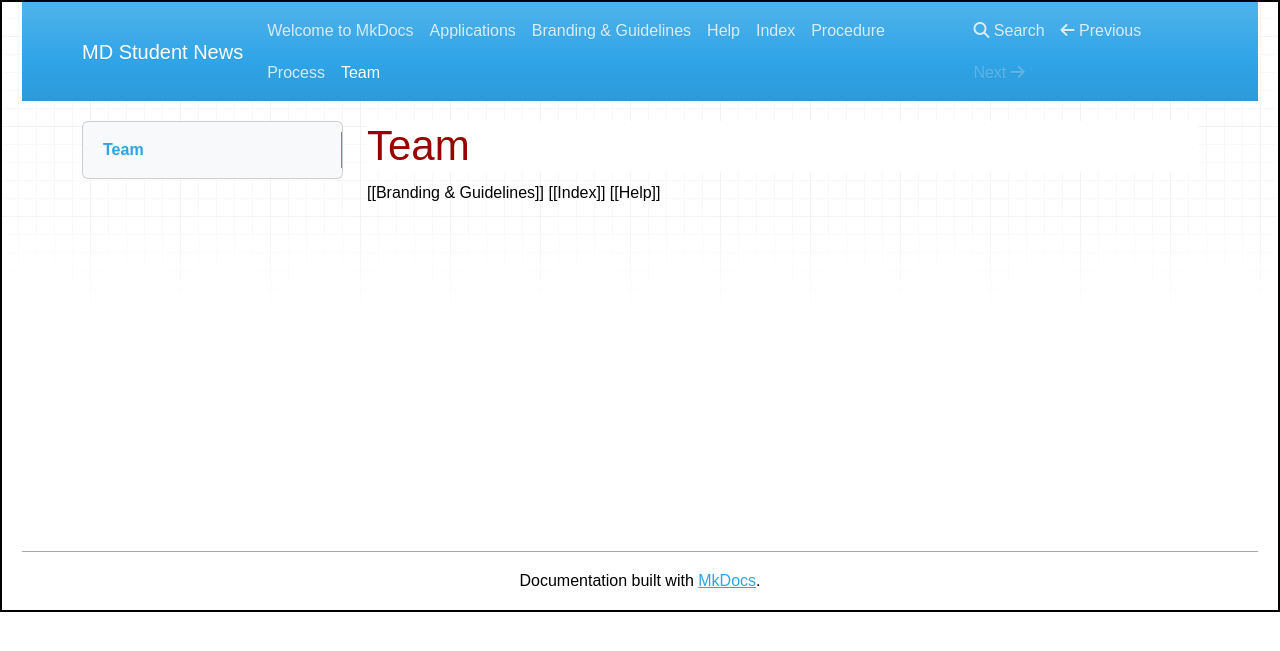
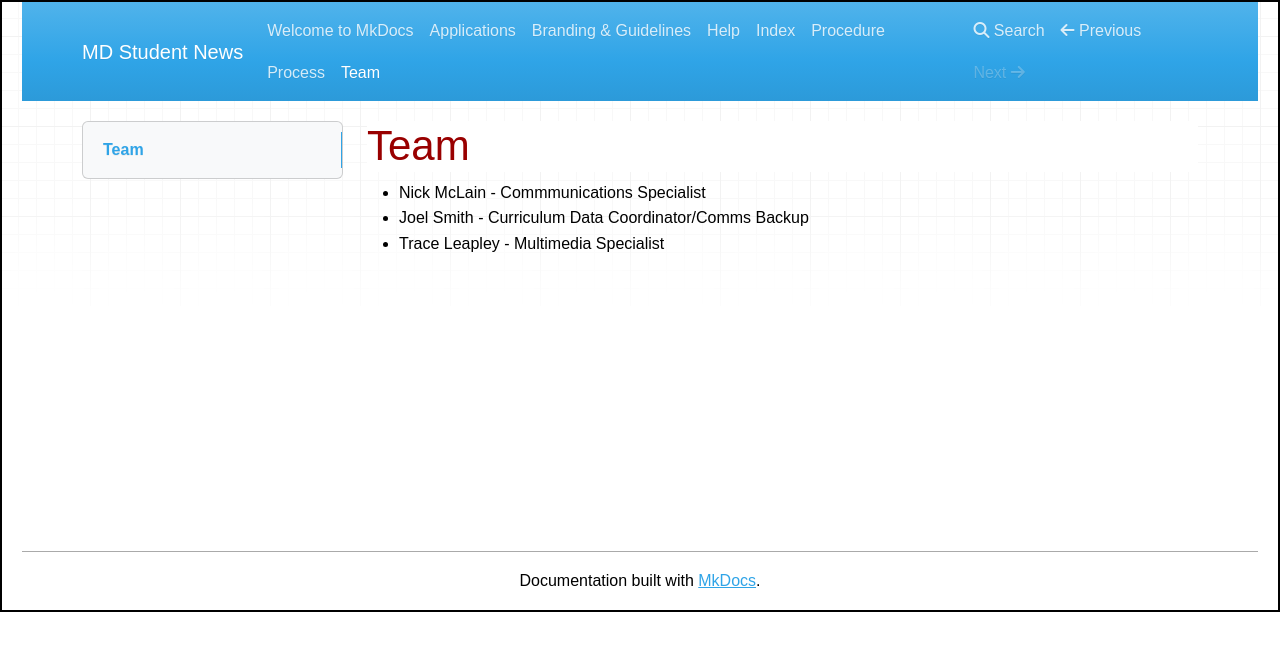
Before and after one commit to Camshron/markdownprojects, an MkDocs documentation site: the page built from docs/Team.md, in a window 1280 px wide. Shown: the top 651 px of the page. Built offline with MkDocs 1.6.1, drawn with Linux system fonts in a browser that asks for light colours; nearby versions of some CDN libraries; some web fonts are replaced.

Commit message:
Updated file

```diff
--- a/docs/Team.md
+++ b/docs/Team.md
@@ -1,5 +1,5 @@
 # Team
 
-[[Branding & Guidelines]]
-[[Index]]
-[[Help]]
+- Nick McLain - Commmunications Specialist
+- Joel Smith - Curriculum Data Coordinator/Comms Backup
+- Trace Leapley - Multimedia Specialist
```
Also changed, not shown: site/index.html.
